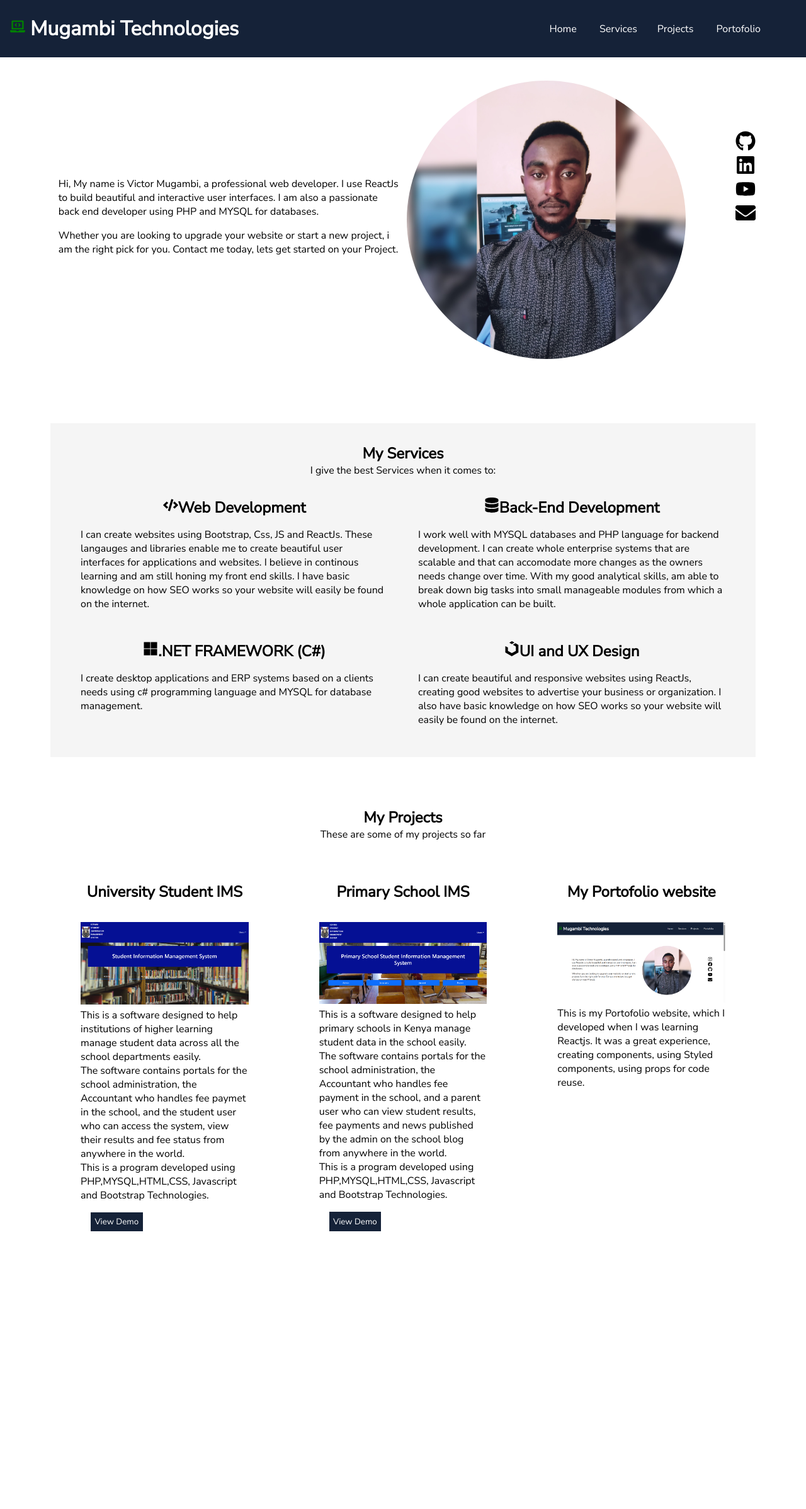
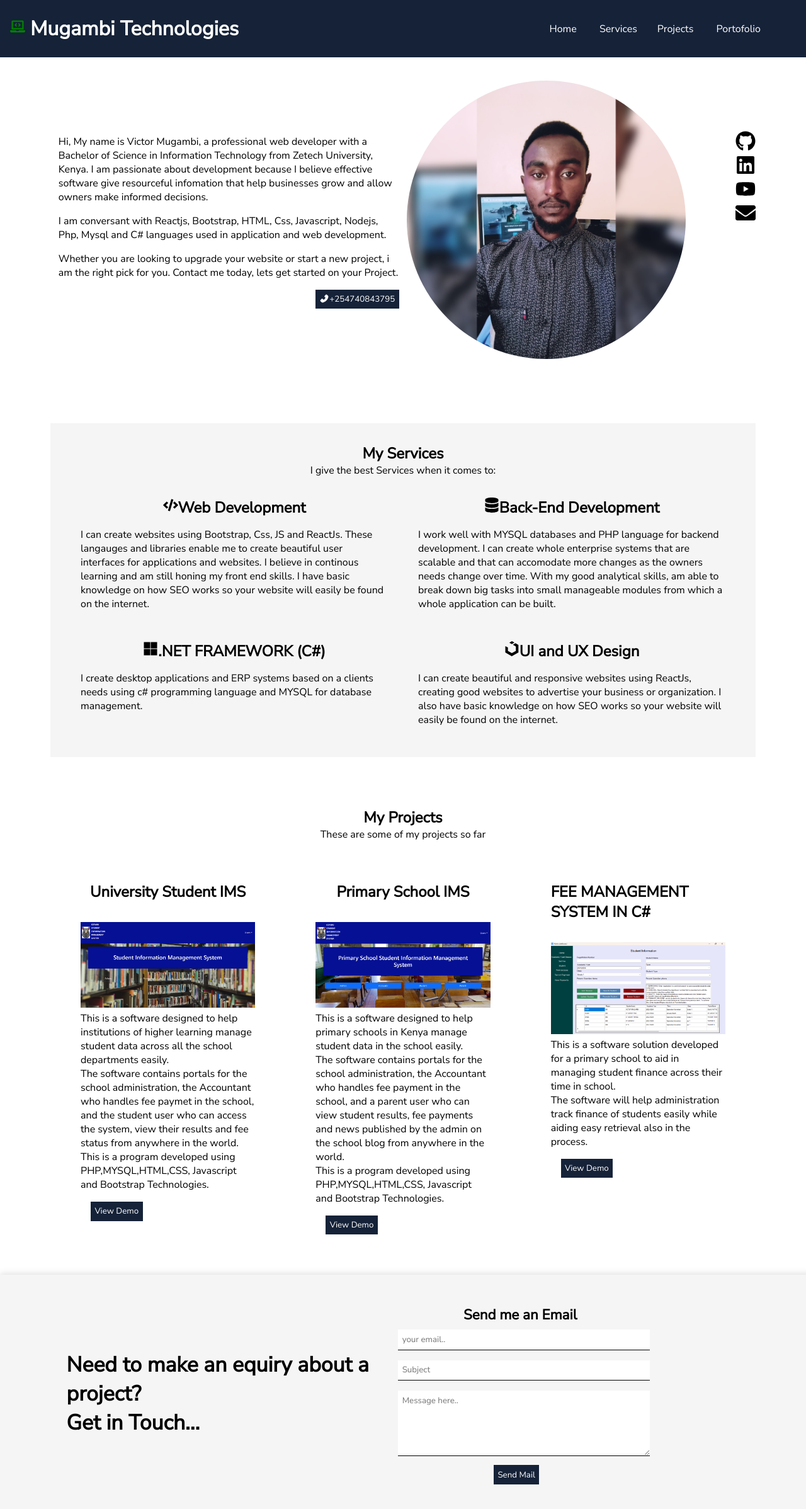
Before and after one commit to mugambi-victor/Portofolio, a React (Create React App) app: page / in a window 1280 px wide. Shown: the top 2396 px of the page at 63% size. Before the commit the page ends 2019 px from the top, so only its background shows below. Built offline with nearby package versions, Linux system fonts and the light colour scheme.

Commit message:
adding footer and jsEmail

```diff
--- a/package.json
+++ b/package.json
@@ -4,6 +4,7 @@
   "version": "0.1.0",
   "private": true,
   "dependencies": {
+    "@emailjs/browser": "^3.11.0",
     "@testing-library/jest-dom": "^5.16.5",
     "@testing-library/react": "^13.4.0",
     "@testing-library/user-event": "^13.5.0",
@@ -16,8 +17,8 @@
   },
   "scripts": {
     "start": "react-scripts start",
-    "predeploy":"npm run build",
-    "deploy":"gh-pages -d build",
+    "predeploy": "npm run build",
+    "deploy": "gh-pages -d build",
     "build": "react-scripts build",
     "test": "react-scripts test",
     "eject": "react-scripts eject"
--- a/src/App.js
+++ b/src/App.js
@@ -4,6 +4,7 @@ import Intro from"./Components/Intro";
 import Services from "./Components/Services";
 import { InnerLayout } from "./Styles/Layouts";
 import Portofolio from "./Components/Portofolio";
+import Foots from "./Components/Foots";
 function App(){
     return(
         <div className="App">
@@ -14,7 +15,7 @@ function App(){
             <Portofolio/>
 
             </InnerLayout>
-
+            <Foots/>
         </div>
     );
 }
--- /dev/null
+++ b/src/Components/Foots.js
@@ -0,0 +1,99 @@
+import React from 'react'
+import { styled } from 'styled-components'
+import { useRef } from 'react';
+import emailjs from '@emailjs/browser';
+
+export default function Foots() {
+    const form=useRef();
+    const sendEmail = (e) => {
+        e.preventDefault();
+
+        emailjs.sendForm('service_wdr2p3c', 'template_wzr6uj6', form.current, 'l7ZSfiapoDrSKkZEx')
+          .then((result) => {
+              console.log(result.text);
+          }, (error) => {
+              console.log(error.text);
+          });
+          e.target.reset();
+      };
+
+
+
+  return (
+    <StyledFooter>
+
+        <div>
+
+
+        <Styledform>
+        <StyledHeader>
+       <h1 >Need to make an equiry about a project?<br/> Get in Touch...</h1>
+       </StyledHeader>
+            <form ref={form} onSubmit={sendEmail} className='contact_form'>
+                <h1 className='headerr'>Send me an Email</h1>
+                <input type="text" className='ins' name="umail" placeholder='your email..'/> <br/>
+                <input type="text" className='ins' name="subject" placeholder='Subject'/> <br/>
+                <textarea rows='5' name="message" className='ins' placeholder='Message here..'/> <br/>
+                <input type="submit" name="submit" className='bt' value="Send Mail"/>
+            </form>
+
+            </Styledform>
+            </div>
+
+    </StyledFooter>
+  )
+
+}
+
+<script src="https://smtpjs.com/v3/smtp.js">
+</script>
+
+const StyledFooter=styled.section`
+* {box-sizing:border-box;}
+box-shadow: 10px 12px 12px 11px rgba(2, 2, 0, 0.2);
+background-color:whitesmoke;
+div{
+
+    display:flex;
+padding-bottom:3em;
+}
+.headerr{
+    margin-left:5em;
+    font-size:1.4em;
+}
+
+`
+const Styledp=styled.section`
+width:30em;
+margin-top:5em;
+`
+const Styledform=styled.section`
+display:flex;
+padding-top: 3em;
+padding-left:3em;
+.ins{
+    padding:.5em;
+    width:30em;
+    border:0;
+    border-bottom:1px solid;
+    margin: 0.6em;
+
+
+}
+
+.bt{
+    margin-left:12em;
+    background-color:#152238;
+    padding:.4rem;
+color:white;
+
+border:0;
+}
+`
+const StyledHeader=styled.div`
+
+padding-left: 2em;
+margin-top:2.5em;
+    width:20em;
+    font-size:1.8em;
+`
--- a/src/Components/Intro.js
+++ b/src/Components/Intro.js
@@ -7,19 +7,23 @@ import {FaFacebook} from 'react-icons/fa';
 import {FaGithub} from 'react-icons/fa';
 import {FaYoutube} from 'react-icons/fa';
 import {FaEnvelope} from 'react-icons/fa';
+import SecondaryButton from './SecondaryButton';
+import { AiFillPhone } from "react-icons/ai";
 function Intro(){
     return(
         <StyledIntro>
 
             <About>
-                <p>Hi, My name is Victor Mugambi, a professional web developer. I use ReactJs to build beautiful and interactive user interfaces. I am also a passionate back end developer using PHP and MYSQL for databases.
-
+                <p>Hi, My name is Victor Mugambi, a professional web developer with a Bachelor of Science in Information Technology from Zetech University, Kenya. I am passionate about development because I believe effective software give resourceful infomation that help businesses grow and allow owners make informed decisions.
+                </p>
+                <p>
+                I am conversant with Reactjs, Bootstrap, HTML, Css, Javascript, Nodejs, Php, Mysql and C# languages used in application and web development.
                 </p>
                 <p>
                 Whether you are looking to upgrade your website or start a new project, i am the right pick for you. Contact me today, lets get started on your Project.
                 </p>
 
-
+                <SecondaryButton style={bt}><AiFillPhone style={ico2}/> +254740843795</SecondaryButton>
             </About>
             <Pic>
 
@@ -46,6 +50,16 @@ function Intro(){
 const ico={
     fontSize:'2rem',
 
+
+}
+const ico2={
+    fontSize:'1rem',
+
+
+}
+const bt={
+    display:'flex',
+    float:'right',
 
 }
 
--- a/src/Components/Portofolio.js
+++ b/src/Components/Portofolio.js
@@ -6,6 +6,7 @@ import uni from "../img/uni.png";
 import pry from "../img/pry.png";
 import porto from "../img/porto.png";
 import Card from './Card';
+import feemgt from "../img/feemgt.png";
 
 function Portofolio(){
     return(
@@ -18,7 +19,7 @@ function Portofolio(){
             </center>
            </div>
             <maindiv>
-
+            <div className='row'>
             <Card
             title='University Student IMS'
             imageurl={uni}
@@ -53,17 +54,28 @@ function Portofolio(){
             >
             </Card>
             <Card
-            title='My Portofolio website'
-            imageurl={porto}
+            title='FEE MANAGEMENT SYSTEM IN C#'
+            imageurl={feemgt}
             body={[
                 <p>
-                    This is my Portofolio website, which I developed when I was learning Reactjs. It was a great experience, creating components, using Styled components, using props for code reuse.
-                </p>
+                    This is a software solution developed for a primary school to aid in managing student finance across their time in school.
+                </p>,
+                <p>
+                    The software will help administration track finance of students easily while aiding easy retrieval also in the process.
+                </p>,
+                <p>
+                <SecondaryButton><a href='https://youtu.be/XdMh9KmWHDc'>View Demo</a></SecondaryButton></p>
             ]}
             >
             </Card>
 
+          </div>
+          <div className='row>'>
+
+          </div>
+
             </maindiv>
+
 
         </StyledPortofolio>
 
@@ -82,15 +94,23 @@ function Portofolio(){
 // }
 const StyledPortofolio=styled.div`
 maindiv{
-    display:flex;
+    display:block;
     gap:1rem;
     margin-top: 1rem;
+
     @media(max-width: 992px){
     display:block;
 
     margin-top:2rem;
 
 }
+.row{
+    display:flex;
+    width:100%;
+justify-content:space-between;
+
+
+    }
 a{
     text-decoration: none;
     color:white;
```
Also changed, not shown: src/img/feemgt.png (added), 1 other file (tests, documents, lock files or other folders).
